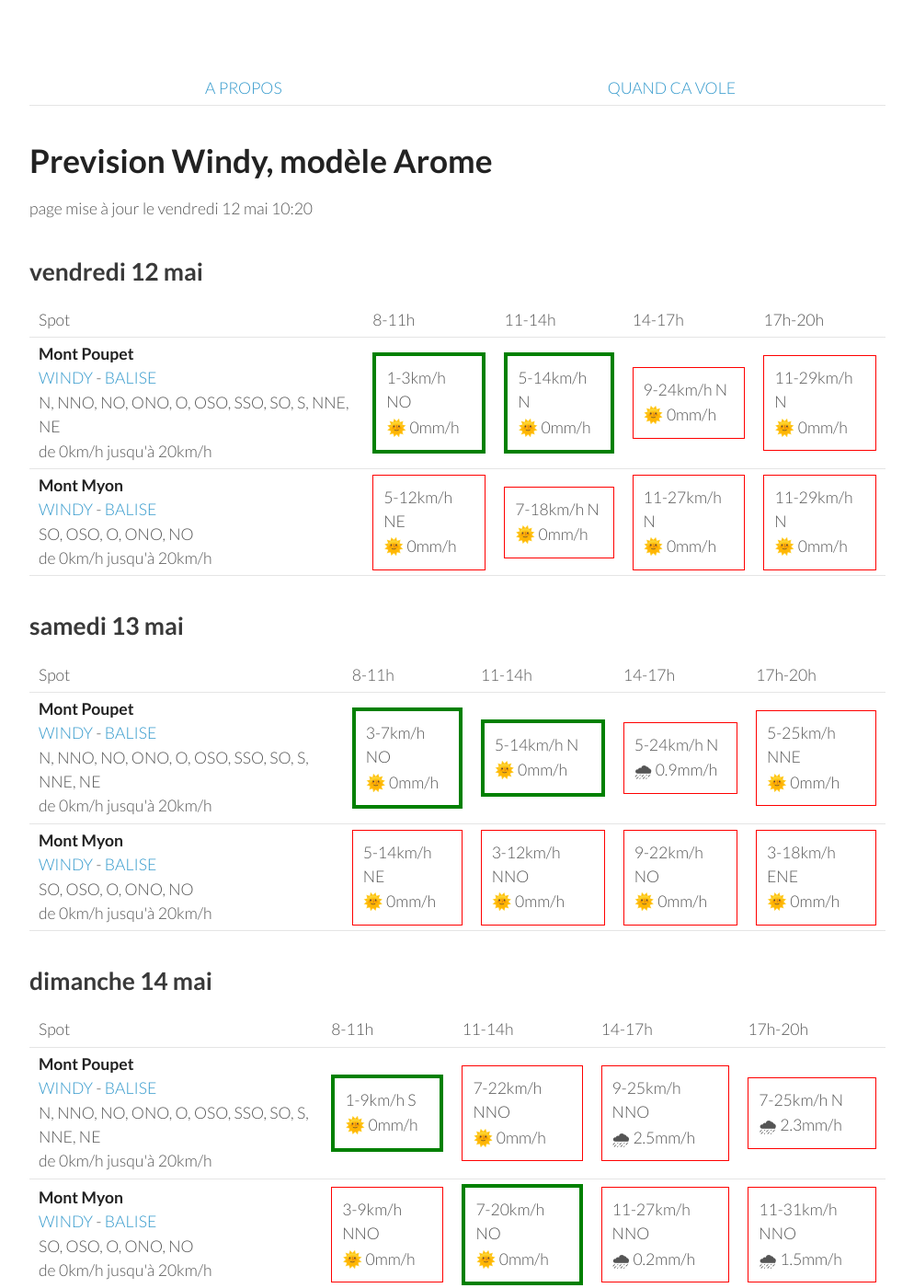
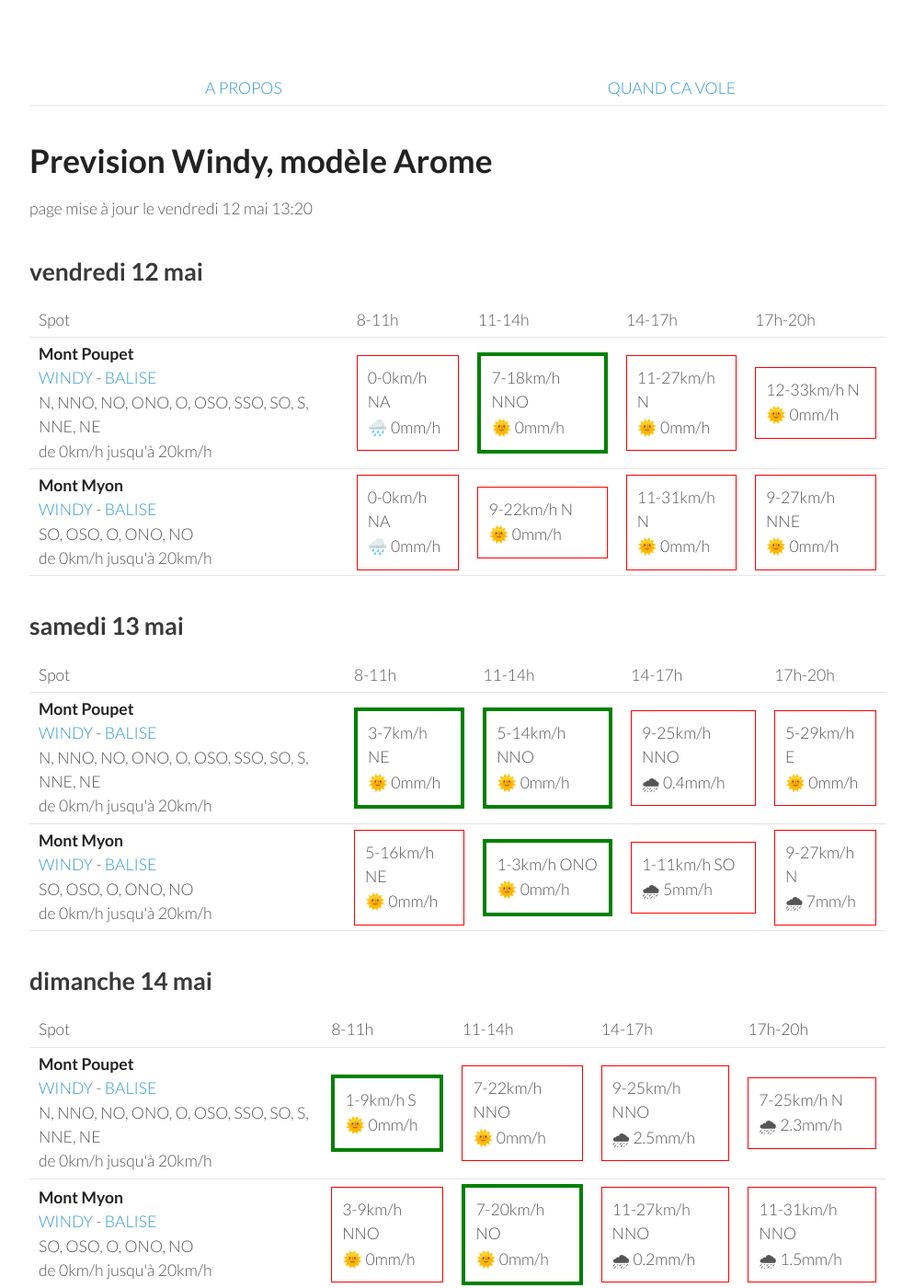
Before and after one commit to parapente-dans-le-nord/parapente-dans-le-nord.github.io, a Jekyll site: the page built from jura.markdown, in a window 1280 px wide and 1400 px high. Shown: the whole window at 92% size, without its empty margins (26-1020 px from the left). Built offline with Jekyll 4.4.1, drawn with Linux system fonts in a browser that asks for light colours.

Commit message:
update index.markdown

```diff
--- a/jura.markdown
+++ b/jura.markdown
@@ -7,7 +7,7 @@ title:  "Tous les spots"
 {: .links}
 
 # Prevision Windy, modèle Arome
-page mise à jour le vendredi 12 mai 10:20
+page mise à jour le vendredi 12 mai 13:20
 
 ## vendredi 12 mai
 
@@ -24,21 +24,19 @@ page mise à jour le vendredi 12 mai 10:20
 <tr>
         <td><strong>Mont Poupet</strong><br><a href="https://windy.com/46.970/5.876?46.541,5.876,8">WINDY</a> - <span class=""><a href="http://www.balisemeteo.com/balise.php?idBalise=92">BALISE</a> </span><br> <span class="vent-favorable">N, NNO, NO, ONO, O, OSO, SSO, SO, S, NNE, NE</span><br><span class="force-vent">de 0km/h jusqu'à 20km/h</span> </td>
 
-            <td><div class="flyable"><p>1-3km/h NO</p><p>🌞 0mm/h</p></div></td>
-            <td><div class="flyable"><p>5-14km/h N</p><p>🌞 0mm/h</p></div></td>
-            <td><div class="not-flyable"><p>9-24km/h N</p><p>🌞 0mm/h</p></div></td>
-            <td><div class="not-flyable"><p>11-29km/h N</p><p>🌞 0mm/h</p></div></td>
-
+            <td><div class="not-flyable"><p>0-0km/h NA</p><p>🌧️ 0mm/h</p></div></td>
+            <td><div class="flyable"><p>7-18km/h NNO</p><p>🌞 0mm/h</p></div></td>
+            <td><div class="not-flyable"><p>11-27km/h N</p><p>🌞 0mm/h</p></div></td>
+            <td><div class="not-flyable"><p>12-33km/h N</p><p>🌞 0mm/h</p></div></td>
 
     </tr>
 <tr>
         <td><strong>Mont Myon</strong><br><a href="https://windy.com/46.331/5.397?45.898,5.394,8,m:eWoagj8">WINDY</a> - <span class=""><a href="http://www.balisemeteo.com/balise.php?idBalise=70">BALISE</a> </span><br> <span class="vent-favorable">SO, OSO, O, ONO, NO</span><br><span class="force-vent">de 0km/h jusqu'à 20km/h</span> </td>
 
-            <td><div class="not-flyable"><p>5-12km/h NE</p><p>🌞 0mm/h</p></div></td>
-            <td><div class="not-flyable"><p>7-18km/h N</p><p>🌞 0mm/h</p></div></td>
-            <td><div class="not-flyable"><p>11-27km/h N</p><p>🌞 0mm/h</p></div></td>
-            <td><div class="not-flyable"><p>11-29km/h N</p><p>🌞 0mm/h</p></div></td>
-
+            <td><div class="not-flyable"><p>0-0km/h NA</p><p>🌧️ 0mm/h</p></div></td>
+            <td><div class="not-flyable"><p>9-22km/h N</p><p>🌞 0mm/h</p></div></td>
+            <td><div class="not-flyable"><p>11-31km/h N</p><p>🌞 0mm/h</p></div></td>
+            <td><div class="not-flyable"><p>9-27km/h NNE</p><p>🌞 0mm/h</p></div></td>
 
     </tr>
 
@@ -60,20 +58,20 @@ page mise à jour le vendredi 12 mai 10:20
 <tr>
         <td><strong>Mont Poupet</strong><br><a href="https://windy.com/46.970/5.876?46.541,5.876,8">WINDY</a> - <span class=""><a href="http://www.balisemeteo.com/balise.php?idBalise=92">BALISE</a> </span><br> <span class="vent-favorable">N, NNO, NO, ONO, O, OSO, SSO, SO, S, NNE, NE</span><br><span class="force-vent">de 0km/h jusqu'à 20km/h</span> </td>
 
-            <td><div class="flyable"><p>3-7km/h NO</p><p>🌞 0mm/h</p></div></td>
-            <td><div class="flyable"><p>5-14km/h N</p><p>🌞 0mm/h</p></div></td>
-            <td><div class="not-flyable"><p>5-24km/h N</p><p>🌧 0.9mm/h</p></div></td>
-            <td><div class="not-flyable"><p>5-25km/h NNE</p><p>🌞 0mm/h</p></div></td>
+            <td><div class="flyable"><p>3-7km/h NE</p><p>🌞 0mm/h</p></div></td>
+            <td><div class="flyable"><p>5-14km/h NNO</p><p>🌞 0mm/h</p></div></td>
+            <td><div class="not-flyable"><p>9-25km/h NNO</p><p>🌧 0.4mm/h</p></div></td>
+            <td><div class="not-flyable"><p>5-29km/h E</p><p>🌞 0mm/h</p></div></td>
 
 
     </tr>
 <tr>
         <td><strong>Mont Myon</strong><br><a href="https://windy.com/46.331/5.397?45.898,5.394,8,m:eWoagj8">WINDY</a> - <span class=""><a href="http://www.balisemeteo.com/balise.php?idBalise=70">BALISE</a> </span><br> <span class="vent-favorable">SO, OSO, O, ONO, NO</span><br><span class="force-vent">de 0km/h jusqu'à 20km/h</span> </td>
 
-            <td><div class="not-flyable"><p>5-14km/h NE</p><p>🌞 0mm/h</p></div></td>
-            <td><div class="not-flyable"><p>3-12km/h NNO</p><p>🌞 0mm/h</p></div></td>
-            <td><div class="not-flyable"><p>9-22km/h NO</p><p>🌞 0mm/h</p></div></td>
-            <td><div class="not-flyable"><p>3-18km/h ENE</p><p>🌞 0mm/h</p></div></td>
+            <td><div class="not-flyable"><p>5-16km/h NE</p><p>🌞 0mm/h</p></div></td>
+            <td><div class="flyable"><p>1-3km/h ONO</p><p>🌞 0mm/h</p></div></td>
+            <td><div class="not-flyable"><p>1-11km/h SO</p><p>🌧 5mm/h</p></div></td>
+            <td><div class="not-flyable"><p>9-27km/h N</p><p>🌧 7mm/h</p></div></td>
 
 
     </tr>
```
